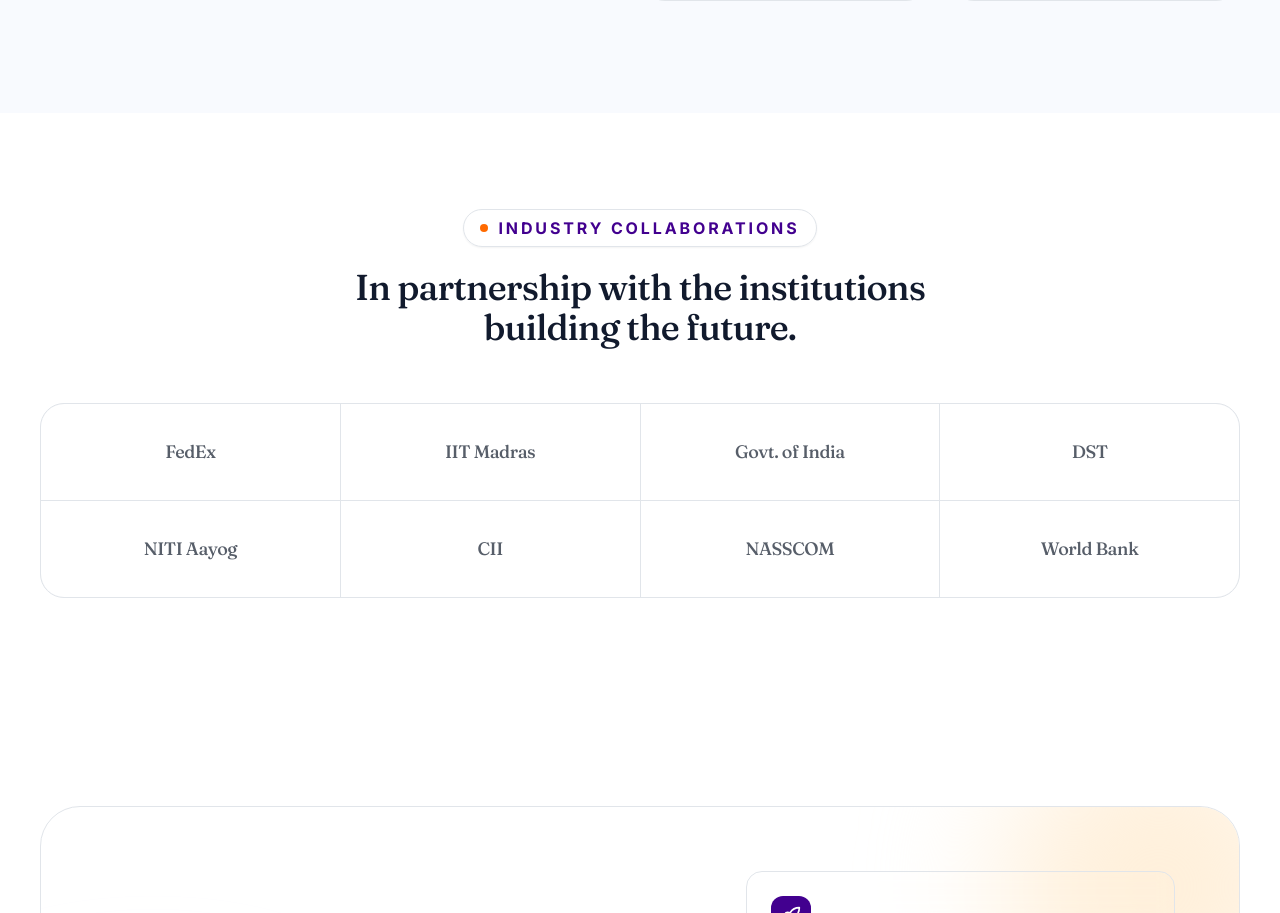
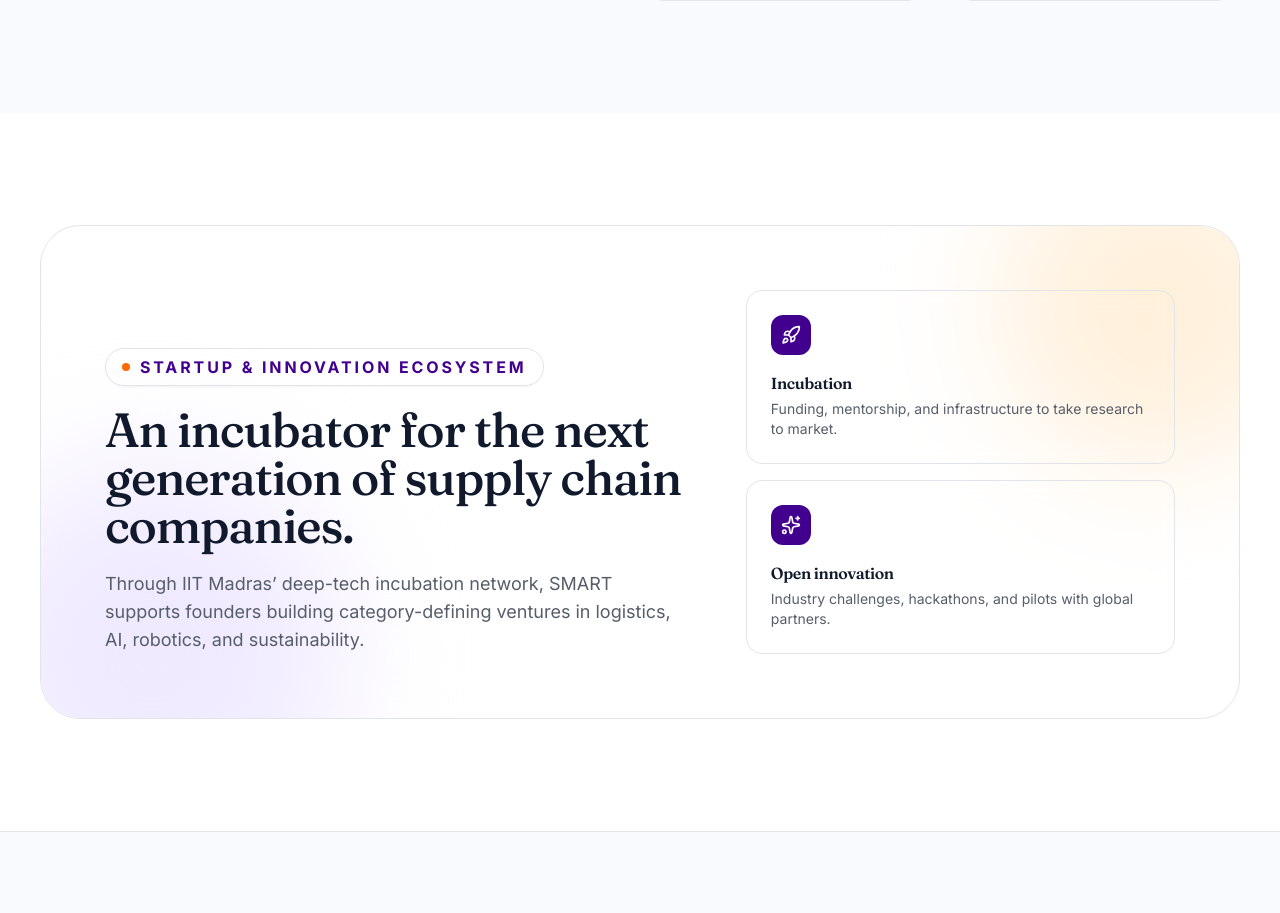
Before and after one commit to Mbsamu222/Fedex-IITM-Smart-Center, a React (Vite) app in the folder client/: page / in a window 1280 px wide. Shown: the part 6156-7069 px from the top of the page. Built offline with nearby package versions, Linux system fonts and the light colour scheme; no server answers.

Commit message:
Remove Industry Collaborations section from Home page

```diff
--- a/client/src/pages/HomePage.jsx
+++ b/client/src/pages/HomePage.jsx
@@ -752,27 +752,6 @@
           </div>
         </section>
 
-        {/* Partners */}
-        <section id="partners" className="py-24 2xl:py-32">
-          <div className="mx-auto w-full max-w-7xl 2xl:max-w-[1536px] 3xl:max-w-[1800px] 4xl:max-w-[2200px] px-6 lg:px-10 2xl:px-12 3xl:px-16">
-            <div className="text-center">
-              <div className="inline-flex items-center gap-2.5 rounded-full border border-primary/25 bg-primary/5 px-4 py-1.5 text-sm sm:text-base font-bold uppercase tracking-[0.18em] text-primary shadow-sm">
-                <span className="size-2 rounded-full bg-accent"></span>Industry Collaborations
-              </div>
-              <h2 className="mx-auto mt-5 max-w-2xl 2xl:max-w-3xl text-3xl font-medium tracking-tight sm:text-4xl 2xl:text-5xl">In partnership with the institutions building the future.</h2>
-            </div>
-            <div className="mt-14 grid grid-cols-2 gap-px overflow-hidden rounded-3xl border border-border bg-border sm:grid-cols-4 2xl:grid-cols-8">
-              <div className="flex h-24 items-center justify-center bg-card font-display text-lg 2xl:text-xl font-medium tracking-tight text-muted-foreground transition-colors hover:text-primary">FedEx</div>
-              <div className="flex h-24 items-center justify-center bg-card font-display text-lg 2xl:text-xl font-medium tracking-tight text-muted-foreground transition-colors hover:text-primary">IIT Madras</div>
-              <div className="flex h-24 items-center justify-center bg-card font-display text-lg 2xl:text-xl font-medium tracking-tight text-muted-foreground transition-colors hover:text-primary">Govt. of India</div>
-              <div className="flex h-24 items-center justify-center bg-card font-display text-lg 2xl:text-xl font-medium tracking-tight text-muted-foreground transition-colors hover:text-primary">DST</div>
-              <div className="flex h-24 items-center justify-center bg-card font-display text-lg 2xl:text-xl font-medium tracking-tight text-muted-foreground transition-colors hover:text-primary">NITI Aayog</div>
-              <div className="flex h-24 items-center justify-center bg-card font-display text-lg 2xl:text-xl font-medium tracking-tight text-muted-foreground transition-colors hover:text-primary">CII</div>
-              <div className="flex h-24 items-center justify-center bg-card font-display text-lg 2xl:text-xl font-medium tracking-tight text-muted-foreground transition-colors hover:text-primary">NASSCOM</div>
-              <div className="flex h-24 items-center justify-center bg-card font-display text-lg 2xl:text-xl font-medium tracking-tight text-muted-foreground transition-colors hover:text-primary">World Bank</div>
-            </div>
-          </div>
-        </section>
 
         {/* Startups */}
         <section className="py-28 2xl:py-36">
```
